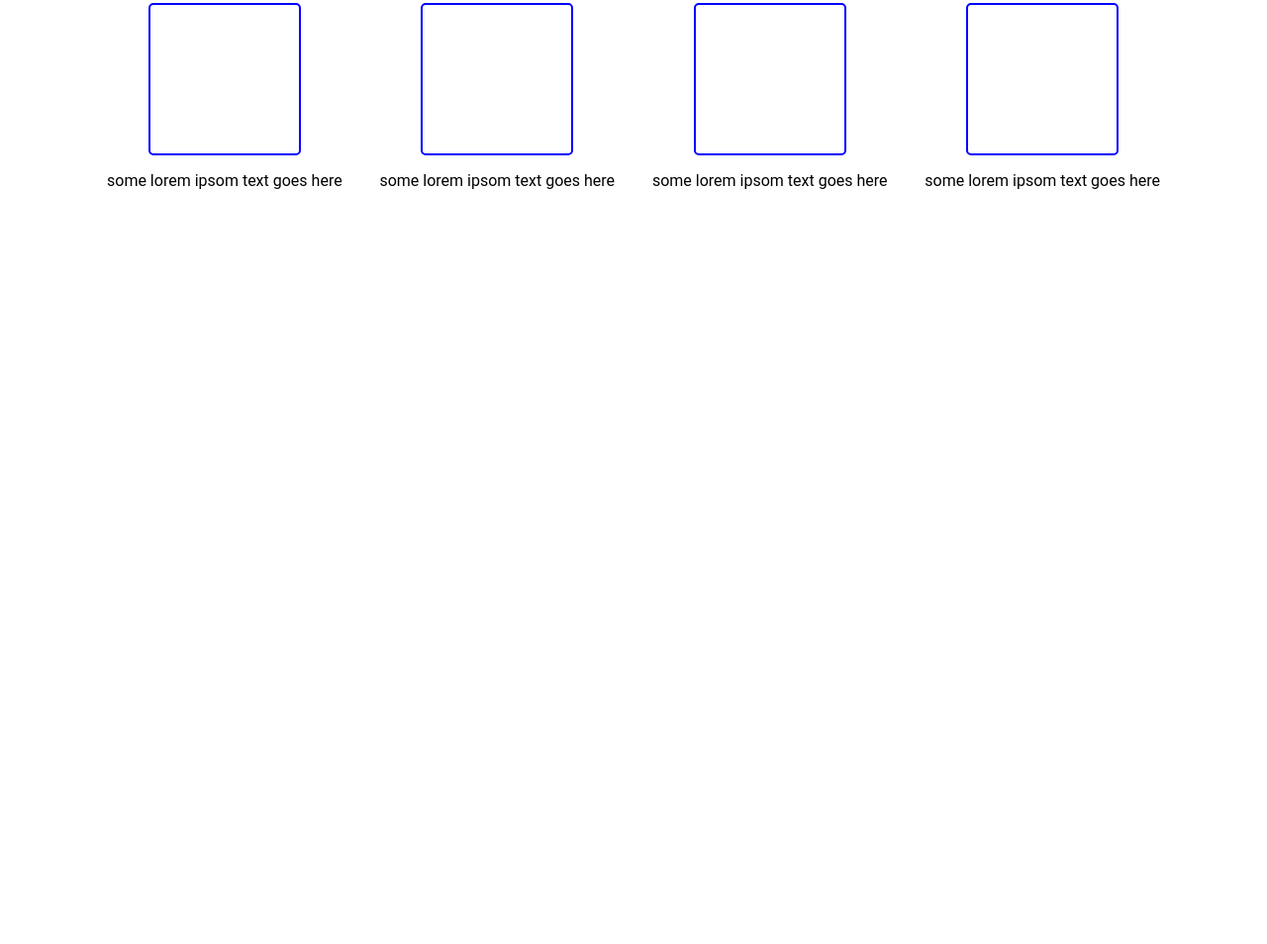
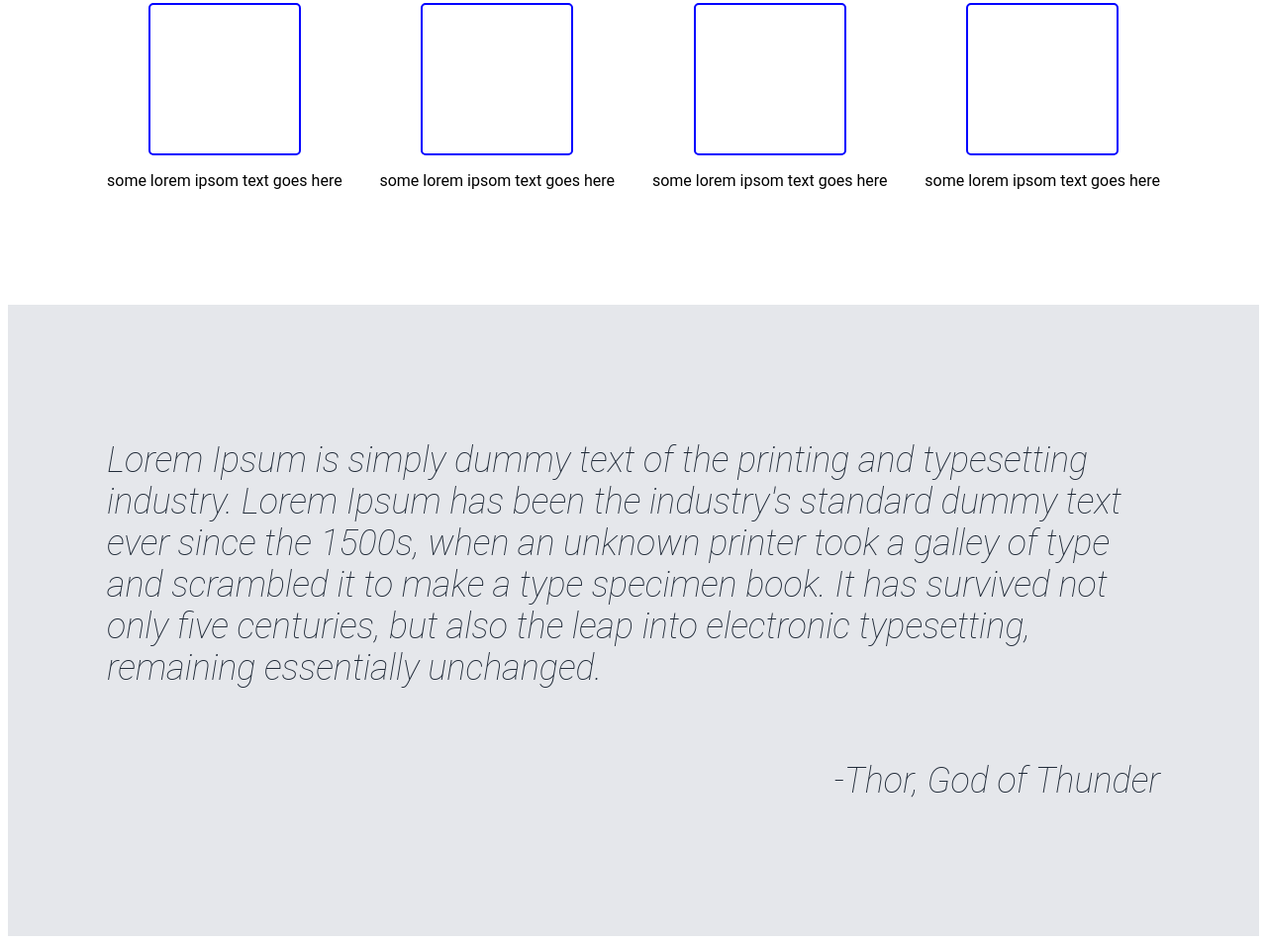
Before and after one commit to hadeermoustafa/Landing-page-TOP-, a plain HTML site: page index.html in a window 1280 px wide. Shown: the part 712-1666 px from the top of the page at 99% size. Before the commit the page ends 1028 px from the top, so only its background shows below. Drawn offline with Linux system fonts and the light colour scheme.

Commit message:
adding the qoute section

```diff
--- a/index.html
+++ b/index.html
@@ -58,6 +58,13 @@
     <p class="center">some lorem ipsom text goes here </p>
 </div>
 </div>
+<div id="testmonial">
+    <p>Lorem Ipsum is simply dummy text of the printing and typesetting industry. Lorem Ipsum has been the industry's standard dummy text ever since the 1500s, when an unknown printer took a galley of type and scrambled it to make a type specimen book. It has survived not only five centuries, but also the leap into electronic typesetting, remaining essentially unchanged.</p>
+    <div id="sub-test">
+        <div></div>
+        <p>-Thor, God of Thunder</p>
+    </div>
+</div>
 </div>
 </body>
 </html>
--- a/style.css
+++ b/style.css
@@ -74,3 +74,19 @@ h3.center
     flex-direction: column;
     align-items: center;
 }
+#testmonial{
+    background-color: #e5e7eb;
+    padding: 100px;
+}
+
+#testmonial p {
+    font-size: 36px;
+    font-weight: 200;
+    font-style: italic;
+    color: #1f2937;
+}
+
+#sub-test{
+    display: flex;
+    justify-content: space-between;
+}
```
